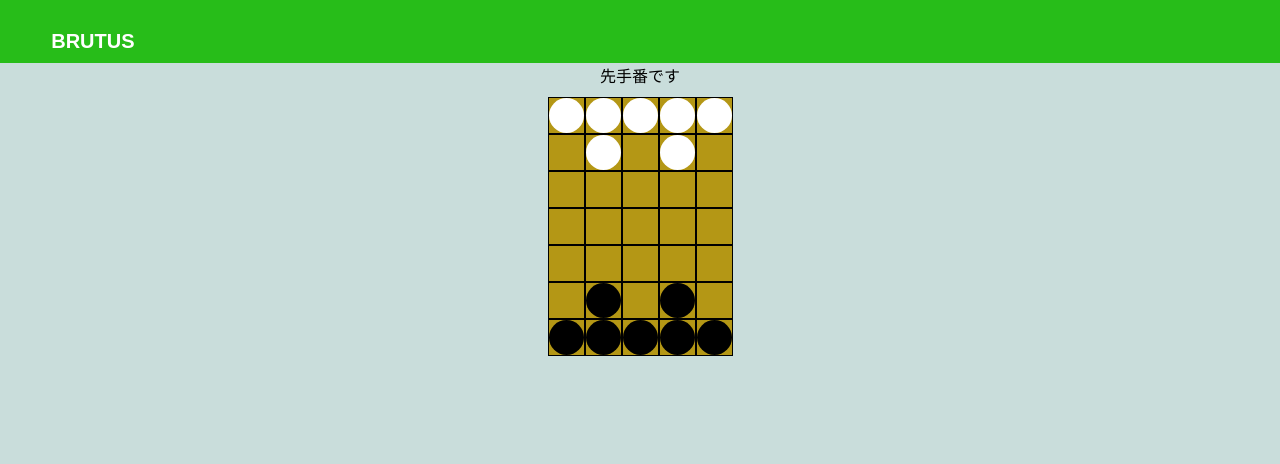
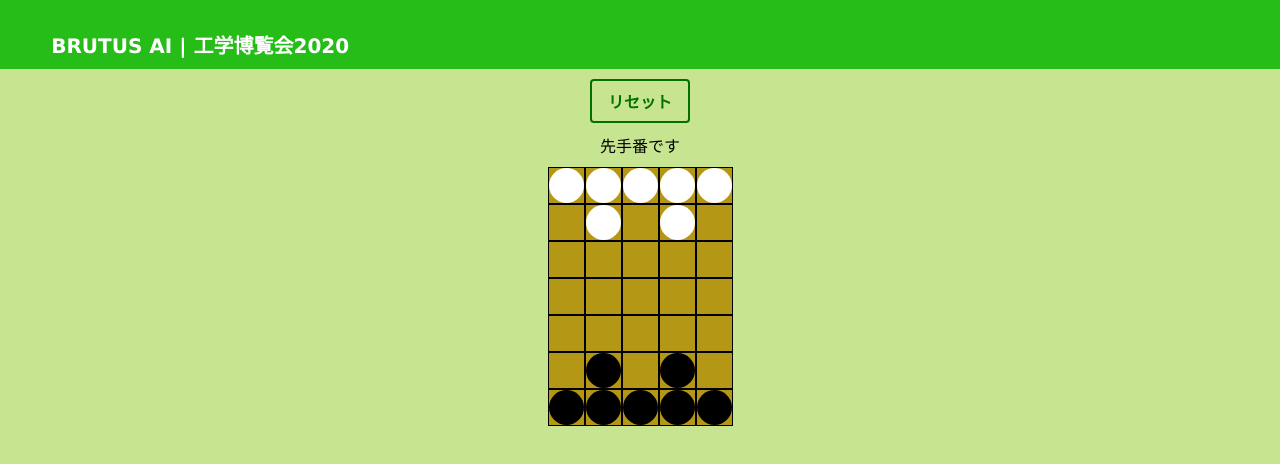
Before and after one commit to bababax11/brutus-vue, a Vue app: page / in a window 1280 px wide. Shown: the top 464 px of the page. Built offline with nearby package versions, Linux system fonts and the light colour scheme; the HTML template or start-up script is replaced by a standard one.

Commit message:
リセットボタンの追加&デザイン

```diff
--- a/src/App.vue
+++ b/src/App.vue
@@ -10,6 +10,9 @@ export default {
   components: {
     Header: () => import("@/components/Header"),
     Main: () => import("@/components/Main")
+  },
+  mounted() {
+    document.title = "BRUTUS AI | 工学博覧会2020"
   }
 }
 </script>
--- a/src/assets/main.scss
+++ b/src/assets/main.scss
@@ -1,8 +1,8 @@
 html * {
-  font-family: "Noto Sans JP", sans-serif;
+  font-family: "Yu Gothic", YuGothic, Verdana, 'Hiragino Kaku Gothic ProN','Hiragino Kaku Gothic Pro', 'ヒラギノ角ゴ Pro W3', 'メイリオ', Meiryo, sans-serif;;
   margin:0;
   padding:0;
 }
 body {
-  background-color: #c9dddb;
+  background-color: #c7e491;
 }
--- a/src/components/Header.vue
+++ b/src/components/Header.vue
@@ -1,6 +1,6 @@
 <template>
   <header>
-    <h1>BRUTUS</h1>
+    <h1>BRUTUS AI | 工学博覧会2020</h1>
     <!-- <img src="/icons/GitHub.png" width="24" height="24"/> -->
   </header>
 </template>
--- a/src/components/Main.vue
+++ b/src/components/Main.vue
@@ -1,6 +1,9 @@
 <template>
   <main>
     <div class="center">
+      <p>
+        <a class="btn-border" @click="reset">リセット</a>
+      </p>
       <!-- <TopPanel /> -->
       <span>{{ message ? message : turn }}</span>
       <Board :game="game" @select="select" />
@@ -57,6 +60,9 @@ export default {
       } else if (state === -1) {
         this.message = "後手勝利です"
       }
+    },
+    reset() {
+      this.game = new GameState()
     }
   }
 }
@@ -65,4 +71,24 @@ export default {
 .center {
   text-align: center;
 }
+.btn-border {
+  display: inline-block;
+  max-width: 180px;
+  text-align: left;
+  border: 2px solid #037003;
+  font-size: 16px;
+  color: #037003;
+  text-decoration: none;
+  font-weight: bold;
+  padding: 8px 16px;
+  margin: 10px;
+  border-radius: 4px;
+  transition: 0.4s;
+}
+
+.btn-border:hover {
+  background-color: #037003;
+  border-color: #037003;
+  color: #fff;
+}
 </style>
```
